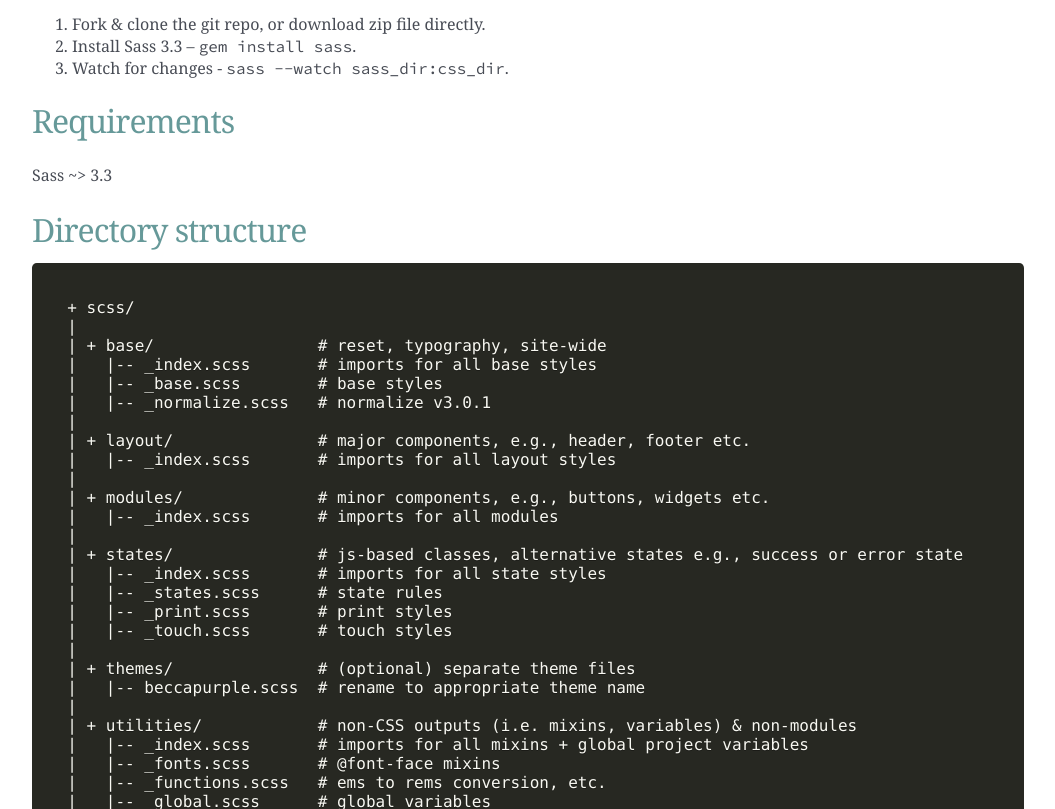
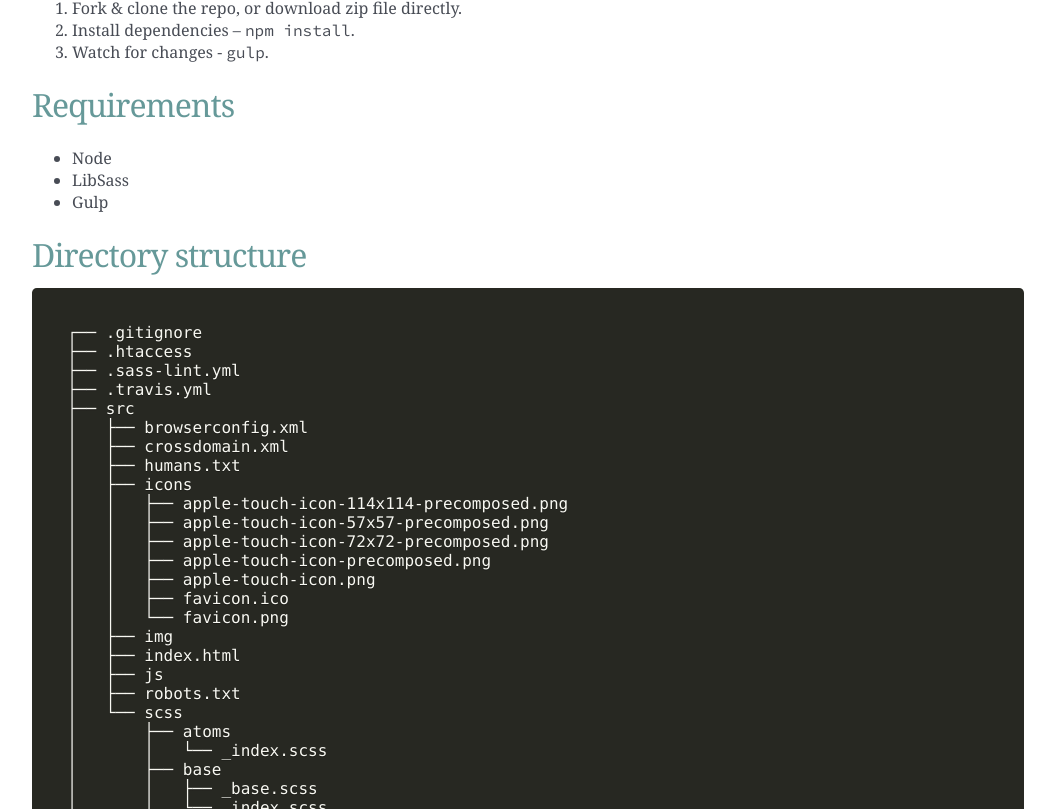
Before and after one commit to minamarkham/sassy-starter, a plain HTML site: page index.html in a window 1280 px wide. Shown: the part 738-1547 px from the top of the page, without its empty margins (112-1167 px from the left). Drawn offline with Linux system fonts and the light colour scheme; a web font is replaced by a local one.

Commit message:
update for v2.0.0

```diff
--- a/index.html
+++ b/index.html
@@ -22,7 +22,7 @@
       <div class="cf center mw8">
         <div class="fl-ns wi-100 wi-60-ns">
           <div class="phm">
-            <h1 class="f1-l mtn mbn fw3" style="color: #808C99;">sassy starter<small class="f5">v.0.1.0</small></h1>
+            <h1 class="f1-l mtn mbn fw3" style="color: #808C99;">sassy starter<small class="f5">v.2.0.0</small></h1>
             <p class="f5 f5-ns mbl-ns mts serif">A SMACSS-based starter toolkit</p>
             <a href="https://twitter.com/intent/tweet?text=Sassy Starter - A SMACSS-based starter toolkit for Sass projects by @MinaMarkham&amp;url=http://mina.so/sassy-starter" target="_blank" class="btn f6" style="padding:.75em;"><i class="btn--twitter"></i>Tweet This</a>
           </div>
@@ -38,76 +38,85 @@
     </header>
     <main>
     <section class="pvl-l serif phm center mw8">
-      <p class="f4 lh-copy mw7"><i>Disclaimer: This is an evolving project</i></p>
       <p class="f3 lh-copy mw7">A starter toolkit based on <a href="http://smacss.com/book/">Scalable and Modular Architecture for CSS</a> <abbr title="Scalable and Modular Architecture for CSS">SMACSS</abbr> for <a href="http://sass-lang.com/">Sass</a> (SCSS) projects. Do what you'd like with it :)</p>
-      <p class="f4 lh-copy mw7">Styles are broken down into the following groups: <b>Base, Layout, Modules, States, Themes</b></p>
+      <p class="f4 lh-copy mw7">Styles are broken down into the following groups: <b>Base, Layout, Atoms, Molecules, Organisms, States, Themes, Utilities and Overrides</b></p>
       <p class="f2 man lh-copy">Quick start</p>
       <ol>
-        <li>Fork &amp; clone the git repo, or download zip file directly.</li>
-        <li>Install Sass 3.3 – <code>gem install sass</code>.</li>
-        <li>Watch for changes - <code>sass --watch sass_dir:css_dir</code>.</li>
+        <li>Fork &amp; clone the repo, or download zip file directly.</li>
+        <li>Install dependencies – <code>npm install</code>.</li>
+        <li>Watch for changes - <code>gulp</code>.</li>
       </ol>
       <p class="f2 man lh-copy">Requirements</p>
-      <p class="f4 lh-copy mw7">Sass ~> 3.3</p>
+      <ul>
+        <li>Node</li>
+        <li>LibSass</li>
+        <li>Gulp</li>
+      </ul>
       <p class="f2 man lh-copy">Directory structure</p>
       <pre class="language-html"><code class="language-html">
-  + scss/
-  |
-  | + base/                 # reset, typography, site-wide
-  |   |-- _index.scss       # imports for all base styles
-  |   |-- _base.scss        # base styles
-  |   |-- _normalize.scss   # normalize v3.0.1
-  |
-  | + layout/               # major components, e.g., header, footer etc.
-  |   |-- _index.scss       # imports for all layout styles
-  |
-  | + modules/              # minor components, e.g., buttons, widgets etc.
-  |   |-- _index.scss       # imports for all modules
-  |
-  | + states/               # js-based classes, alternative states e.g., success or error state
-  |   |-- _index.scss       # imports for all state styles
-  |   |-- _states.scss      # state rules
-  |   |-- _print.scss       # print styles
-  |   |-- _touch.scss       # touch styles
-  |
-  | + themes/               # (optional) separate theme files
-  |   |-- beccapurple.scss  # rename to appropriate theme name
-  |
-  | + utilities/            # non-CSS outputs (i.e. mixins, variables) & non-modules
-  |   |-- _index.scss       # imports for all mixins + global project variables
-  |   |-- _fonts.scss       # @font-face mixins
-  |   |-- _functions.scss   # ems to rems conversion, etc.
-  |   |-- _global.scss      # global variables
-  |   |-- _helpers.scss     # placeholder helper classes
-  |   |-- _mixins.scss      # media queries, CSS3, etc.
-  |   |-- _lib.scss         # imports for third party styles
-  |   |-- + lib/            # third party styles
-  |       | _pesticide.scss # CSS pesticide
-  |       | ...
-  |
-  |   + ie.scss             # IE specific Sass file
-  |   + styles.scss         # primary Sass file
-  |   + _shame.scss         # because hacks happen
-  |
-  + .htaccess               # Apache server configs
-  + config.rb               # Compass configuration file
-  + crossdomain.xml         # cross-domain requests
-  + docs/                   # SassDoc generated documentation
-  + deploy.rb               # Capistrano configuration file
-  + Gruntfile.js            # Grunt configuration & tasks
-  + package.json            # Grunt metadata & dependencies
+  ┌── .gitignore
+  ├── .htaccess
+  ├── .sass-lint.yml
+  ├── .travis.yml
+  ├── src
+  │   ├── browserconfig.xml
+  │   ├── crossdomain.xml
+  │   ├── humans.txt
+  │   ├── icons
+  │   │   ├── apple-touch-icon-114x114-precomposed.png
+  │   │   ├── apple-touch-icon-57x57-precomposed.png
+  │   │   ├── apple-touch-icon-72x72-precomposed.png
+  │   │   ├── apple-touch-icon-precomposed.png
+  │   │   ├── apple-touch-icon.png
+  │   │   ├── favicon.ico
+  │   │   └── favicon.png
+  │   ├── img
+  │   ├── index.html
+  │   ├── js
+  │   ├── robots.txt
+  │   └── scss
+  │       ├── atoms
+  │       │   └── _index.scss
+  │       ├── base
+  │       │   ├── _base.scss
+  │       │   └── _index.scss
+  │       ├── layout
+  │       │   └── _index.scss
+  │       ├── libs
+  │       │   ├── _index.scss
+  │       │   ├── _normalize.scss
+  │       │   └── _pesticide.scss
+  │       ├── molecules
+  │       │   └── _index.scss
+  │       ├── organisms
+  │       │   └── _index.scss
+  │       ├── overrides
+  │       │   └── _index.scss
+  │       ├── states
+  │       │   ├── _index.scss
+  │       │   └── _print.scss
+  │       ├── themes
+  │       │   └── rebeccapurple.scss
+  │       ├── utilities
+  │       │   ├── _colors.scss
+  │       │   ├── _config.scss
+  │       │   ├── _fonts.scss
+  │       │   ├── _functions.scss
+  │       │   ├── _index.scss
+  │       │   ├── _mixins.scss
+  │       │   └── _typography.scss
+  │       ├── styles.scss
+  │       └── _shame.scss
+  ├── gulpfile.js
+  └── package.json
       </code></pre>
       <p class="f2 man lh-copy">Bugs &amp; Support</p>
       <p class="f4 lh-copy mw7">Developed by <a href="http://twitter.com/minamarkham">@MinaMarkham</a>. Please list all bugs and feature requests in the <a href="https://github.com/minamarkham/sassy-starter/issues">Github issue tracker</a>.</p>
       <p class="f2 man lh-copy">Thanks &amp; Resources</p>
       <p class="f4 lh-copy mw7">This toolkit is based on the work of the following fine people &amp; projects.</p>
       <ul>
+        <li><a href="https://github.com/h5bp/html5-boilerplate">HTML5 Boilerplate</a></li>
         <li><a href="http://smacss.com/book/">Scalable and Modular Architecture for CSS</a> (<abbr title="Scalable and Modular Architecture for CSS">SMACSS</abbr>)</li>
-        <li><a href="https://github.com/grayghostvisuals/lemanz">Lemanz</a></li>
-        <li><a href="https://github.com/h5bp/html5-boilerplate">HTML5 Boilerplate</a></li>
-        <li><a href="http://necolas.github.com/normalize.css/">Normalise.css</a></li>
-        <li><a href="http://jakearchibald.github.com/sass-ie/">Jake Archibald</a> for the Sass IE implementation</li>
-        <li><a href="https://github.com/jensimmons/designstarterkit">Jen Simmons' Design Starterkit</a></li>
       </ul>
     </section>
 
@@ -121,7 +130,7 @@
         <a class="prs dib" href="http://dribbble.com/minamarkham">dribbble</a>
         <a class="prs dib" href="mailto:mina@mina.codes">mina@mina.codes</a>
       </p>
-      <small>sassy starter v0.1.0 - License: <a href="http://opensource.org/licenses/MIT">MIT</a></small>
+      <small>sassy starter v2.0.0 - License: <a href="http://opensource.org/licenses/MIT">MIT</a></small>
     </div>
   </footer>
  <script src="js/prism.js"></script>
```
